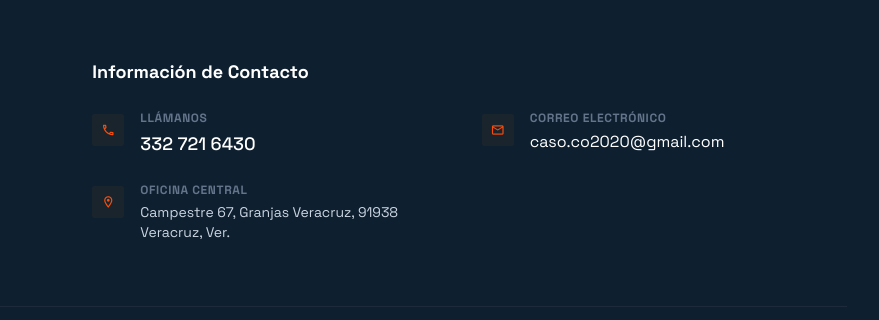
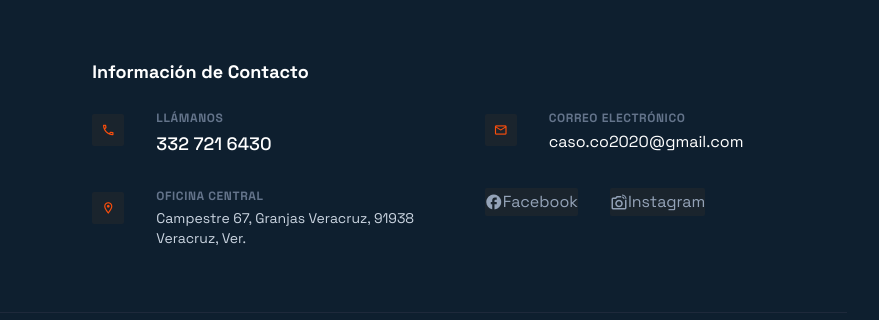
Before and after one commit to bryancastillomarin/caonsa, a website: page index.html in a window 1280 px wide. Shown: the part 6566-6886 px from the top of the page, 401-1280 px from the left. Drawn offline with nearby package versions, Linux system fonts and the light colour scheme.

Commit message:
adding social media links

```diff
--- a/index.html
+++ b/index.html
@@ -567,22 +567,22 @@
 					</div>
 					<div class="col-span-1 lg:col-span-2 lg:pl-10">
 						<h3 class="text-white font-bold text-lg mb-6">Información de Contacto</h3>
-						<div class="grid grid-cols-1 md:grid-cols-2 gap-6">
-							<div class="flex items-start gap-4">
+						<div class="grid-contact">
+							<div class="flex items-start gap-8">
 								<div class="mt-1 w-8 h-8 rounded bg-surface-dark flex items-center justify-center text-primary flex-shrink-0">
 									<span class="material-icons-outlined text-sm">phone</span>
 								</div>
 								<div>
 									<p class="text-slate-500 text-xs uppercase font-bold tracking-wider mb-1">Llámanos</p>
 									<a
-										class="text-white hover:text-primary transition-colors text-lg font-medium"
+										class="text-white hover:text-primary transition-colors text-lg font-medium no-wrap-text"
 										target="_blank"
 										href="https://wa.me/5213327216430?text=Hola%20CAONSA,%20estoy%20interesado%20en%20sus%20servicios.">
 										332 721 6430
 									</a>
 								</div>
 							</div>
-							<div class="flex items-start gap-4">
+							<div class="flex items-start gap-8">
 								<div class="mt-1 w-8 h-8 rounded bg-surface-dark flex items-center justify-center text-primary flex-shrink-0">
 									<span class="material-icons-outlined text-sm">email</span>
 								</div>
@@ -594,7 +594,7 @@
 									</a>
 								</div>
 							</div>
-							<div class="flex items-start gap-4 md:col-span-2">
+							<div class="flex items-start gap-8">
 								<div class="mt-1 w-8 h-8 rounded bg-surface-dark flex items-center justify-center text-primary flex-shrink-0">
 									<span class="material-icons-outlined text-sm">location_on</span>
 								</div>
@@ -602,6 +602,22 @@
 									<p class="text-slate-500 text-xs uppercase font-bold tracking-wider mb-1">Oficina Central</p>
 									<p class="text-slate-300 text-sm">Campestre 67, Granjas Veracruz, 91938<br>Veracruz, Ver.</p>
 								</div>
+							</div>
+							<div class="flex items-start gap-8">
+								<a
+									class="rounded bg-surface-dark flex items-center justify-center text-slate-400 text-primary hover:bg-primary hover:text-white transition-all"
+									href="https://www.facebook.com/profile.php?id=61578365944897"
+									target="_">
+									<span class="material-icons-outlined text-lg">facebook</span>
+									Facebook
+								</a>
+								<a
+									class="rounded bg-surface-dark flex items-center justify-center text-slate-400 text-primary hover:bg-primary hover:text-white transition-all"
+									href="https://www.instagram.com/caonsa_construcciones?igsh=ZGVjejdnNHE2OTEx&utm_source=qr"
+									target="_">
+									<span class="material-icons-outlined text-lg">linked_camera</span>
+									Instagram
+								</a>
 							</div>
 						</div>
 					</div>
```
Also changed, not shown: styles.css.
